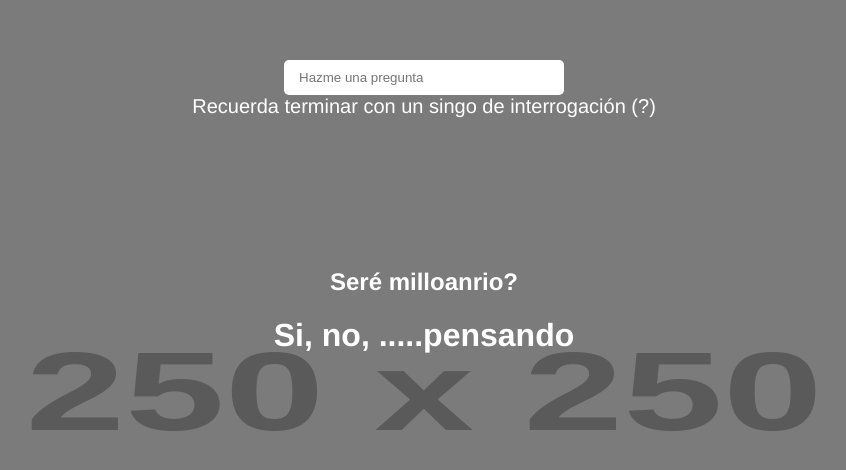
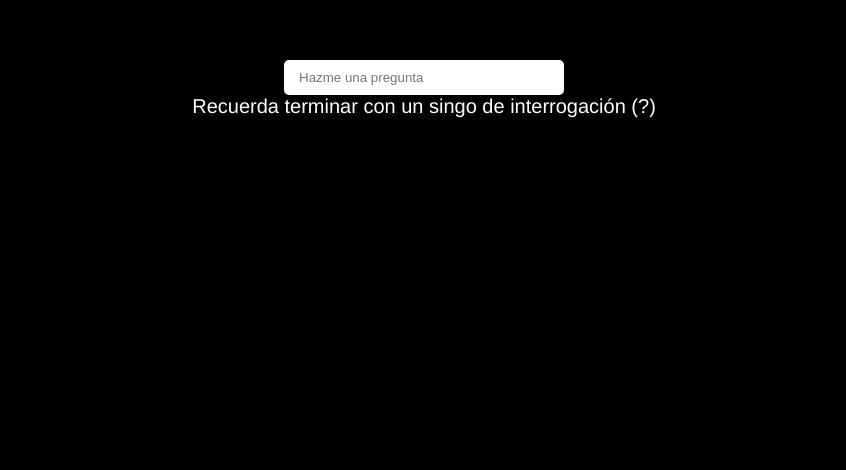
Before and after one commit to GuzmiDev/Indecision--Vue--App--Practice, a Vue app: page / in a window 1280 px wide. Shown: the top 470 px of the page, without its empty margins (216-1062 px from the left). Built offline with nearby package versions, Linux system fonts and the light colour scheme.

Commit message:
:art: App finished

```diff
--- a/src/components/indecision.vue
+++ b/src/components/indecision.vue
@@ -1,13 +1,13 @@
 <template>
-  <img src="https://via.placeholder.com/250" alt="bg" />
+  <img v-if="url" :src="url" alt="bg" />
   <div class="bg-dark"></div>
   <div class="indecision-container">
-    <input type="text" placeholder="Hazme una pregunta" />
+    <input v-model="quesetion" type="text" placeholder="Hazme una pregunta" />
     <p>Recuerda terminar con un singo de interrogación (?)</p>
 
-    <div>
-      <h2>Seré milloanrio?</h2>
-      <h1>Si, no, .....pensando</h1>
+    <div v-if="isValidQuestion">
+      <h2>{{ quesetion }}</h2>
+      <h1>{{ answer }}</h1>
     </div>
   </div>
 </template>
@@ -15,6 +15,32 @@
 <script>
 export default {
   name: "indecision",
+  data() {
+    return {
+      quesetion: null,
+      answer: null,
+      url: null,
+      isValidQuestion: false,
+    };
+  },
+  methods: {
+    async getAnswer() {
+      this.answer = "Pensando...";
+      const { answer, image } = await fetch("https://yesno.wtf/api").then(
+        (resp) => resp.json()
+      );
+      this.answer = answer == "yes" ? "Si" : "No";
+      this.url = image;
+    },
+  },
+  watch: {
+    quesetion(value, oldValue) {
+      this.isValidQuestion = false;
+      if (!value.includes("?")) return;
+      this.isValidQuestion = true;
+      this.getAnswer();
+    },
+  },
 };
 </script>
 
--- /dev/null
+++ b/src/css/styles.css
@@ -0,0 +1,4 @@
+html,
+body {
+  background-color: black;
+}
```
Also changed, not shown: src/main.js (+4 -3 lines).
